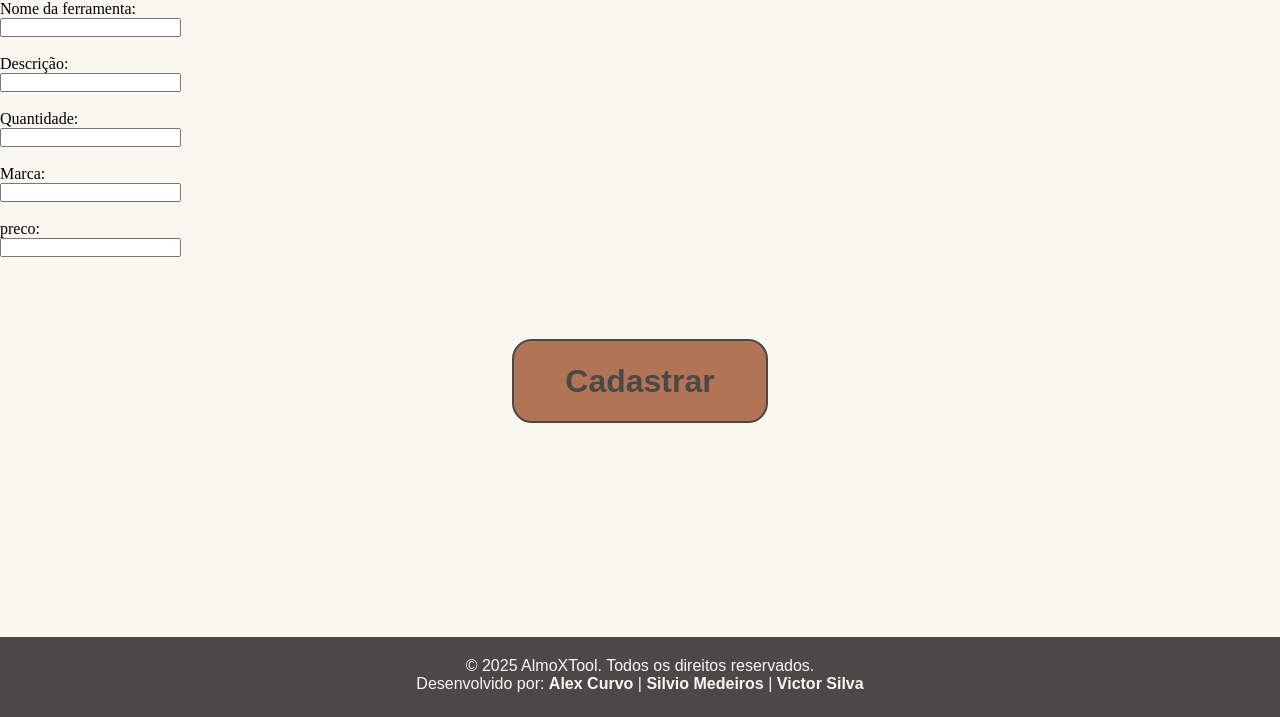
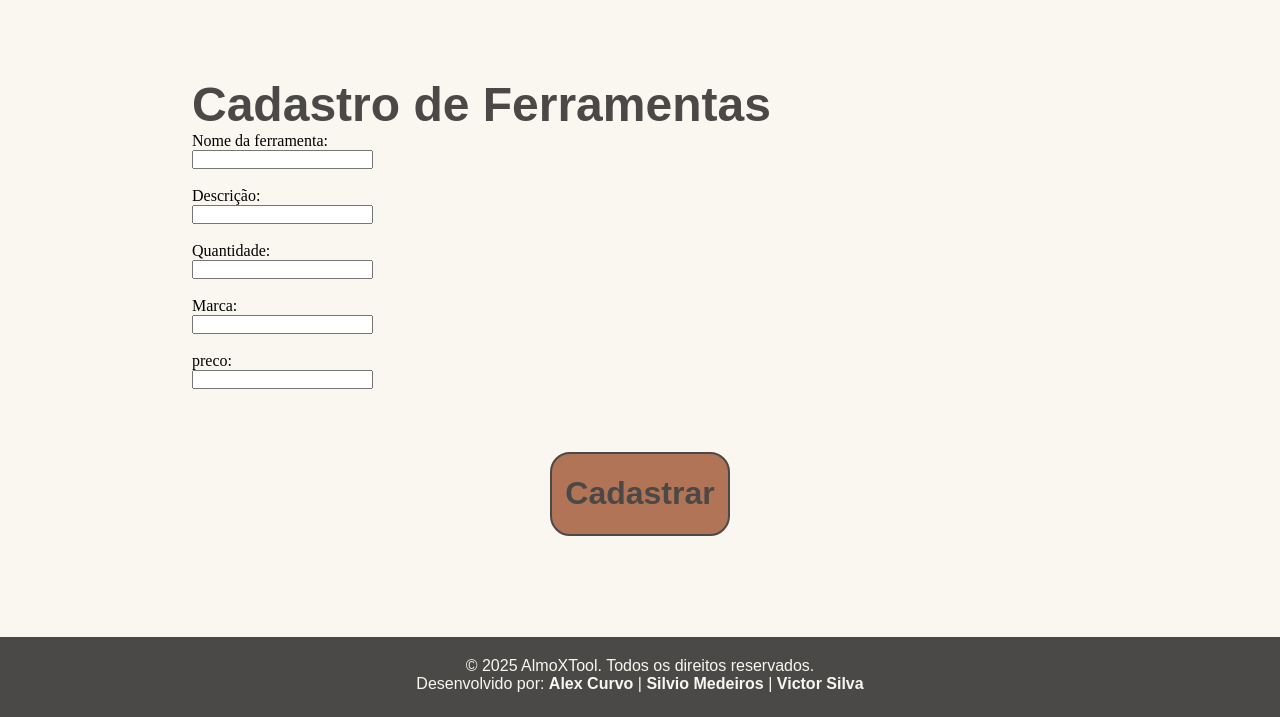
Before and after one commit to Alex-Olv/Almoxarifado, a Flask app: page /ferramentas in a window 1280 px wide. Shown: the part 83-800 px from the top of the page. Run offline with Flask 3, Linux system fonts and the light colour scheme.

Commit message:
estilizando as ferramentas

```diff
--- a/static/css/style.css
+++ b/static/css/style.css
@@ -129,3 +129,7 @@ html,body{
     text-decoration: underline;
     transition: 0.3s;
 }
+
+.conteudo_principal_ferramentas{
+    padding: 6% 15%;
+}
--- a/templates/ferramentas.html
+++ b/templates/ferramentas.html
@@ -18,7 +18,8 @@
             </ul>
         </nav>
     </header>
-    <main >
+    <main class="conteudo_principal_ferramentas" >
+        <h1 class="titulo_principal">Cadastro de Ferramentas</h1>
         <form action="/cadastrar" method="POST">
                 <label>Nome da ferramenta:</label><br>
                 <input type="text" name="nome" required><br><br>
```
